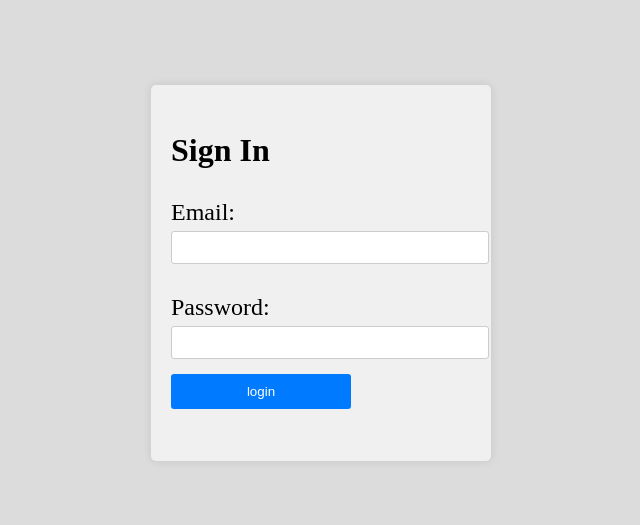
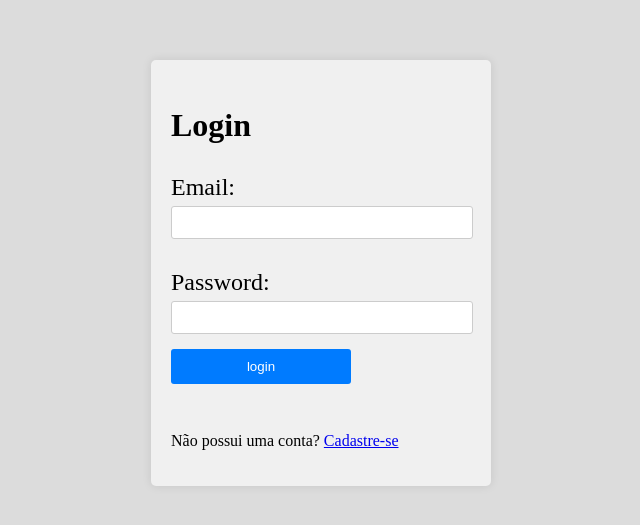
Before and after one commit to GabrielH89/my_gallery, a React (Vite) app in the folder frontend/: page / in a window 1280 px wide. Shown: the part 135-660 px from the top of the page, without its empty margins (319-959 px from the left). Built offline with nearby package versions, Linux system fonts and the light colour scheme.

Commit message:
Implemented 404 error handling in signIn page to display error message for invalid email or password

```diff
--- a/frontend/src/components/user/SignIn.tsx
+++ b/frontend/src/components/user/SignIn.tsx
@@ -2,8 +2,9 @@
 
 import React, { useState } from 'react';
 import '../../styles/SignIn.css';
-import axios from 'axios';
+import axios, { AxiosError } from 'axios';
 import { useNavigate } from 'react-router-dom';
+import { Link } from 'react-router-dom';
 
 const SignInPage: React.FC = () => {
     const [email, setEmail] = useState('');
@@ -13,6 +14,7 @@ const SignInPage: React.FC = () => {
     const handleSignIn = async (e: { preventDefault: () => void; }) => {
         try{
             e.preventDefault();
+                if(email.trim().length > 0 && password.trim().length > 0){
                     const response = await axios.post("http://localhost:4000/signIn", {
                     email: email,
                     password: password
@@ -21,15 +23,23 @@ const SignInPage: React.FC = () => {
                 const token = response.data.token; // Supondo que o token esteja na resposta como 'token'
                 localStorage.setItem('token', token);
                 navigate("/home");
+            }else{
+                alert("Preencha os campos");
+            }
+
         }catch(error){
+            if((error as AxiosError).response && (error as AxiosError).response?.status === 404) {
+                alert("Email ou senha inválidos");
+            }else{
                 console.log("Error: " + error);
+            }
         }
     }
 
     return (
         <div className="signInContainer">
         <form className="signInForm">
-            <h2>Sign In</h2>
+            <h2>Login</h2>
             <div className="formGroup">
             <label>Email:</label>
             <input
@@ -49,6 +59,7 @@ const SignInPage: React.FC = () => {
             />
             </div>
             <button type="submit" onClick={handleSignIn}>login</button>
+            <p>Não possui uma conta? <Link to="signUp">Cadastre-se</Link></p>
         </form>
         </div>
     );
--- a/frontend/src/styles/SignIn.css
+++ b/frontend/src/styles/SignIn.css
@@ -26,14 +26,14 @@
 
 input[type='email'],
 input[type='password'] {
-    width: 100%;
+    width: calc(100% - 16px); /* Leva em consideração o padding (8px) do elemento */
     padding: 8px;
     border: 1px solid #ccc;
     border-radius: 3px;
 }
 
 button {
-    width: 100%;
+  width: calc(100% - 16px); /* Leva em consideração o padding (8px) do elemento */
   padding: 10px;
   background-color: #007bff;
   color: #fff;
```
Lines whose indentation alone changed are shown as unchanged.
